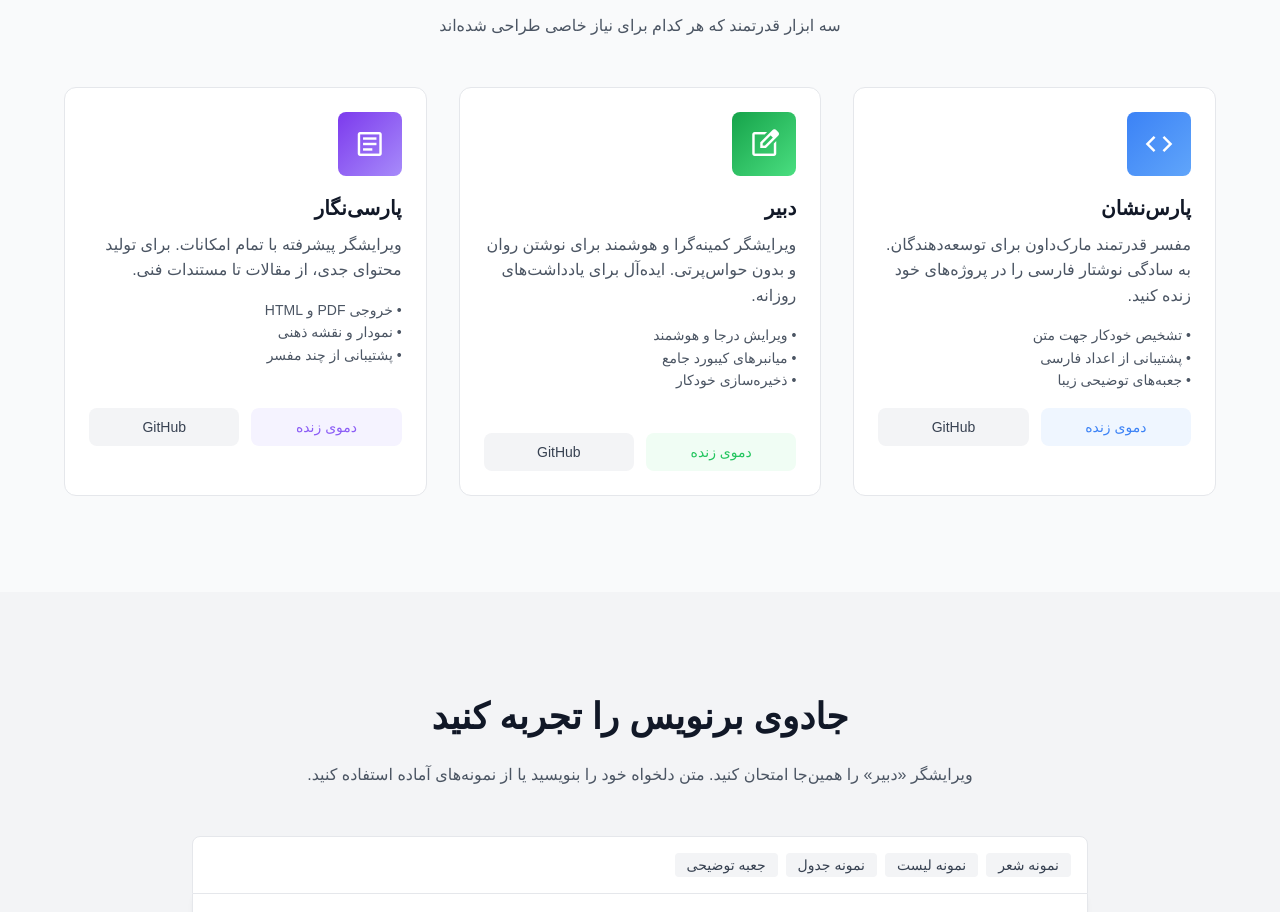
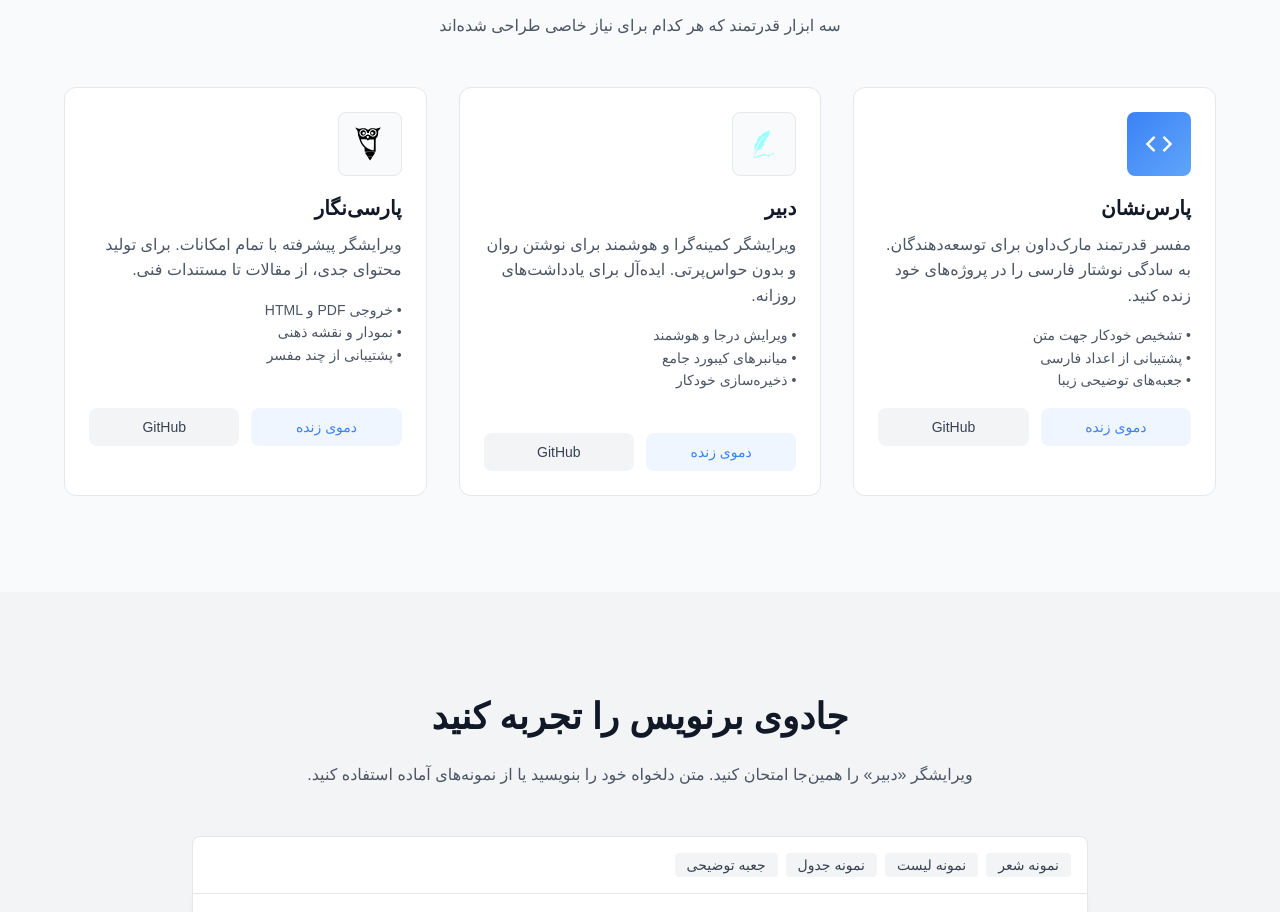
Before and after one commit to barnevis/website, a plain HTML site: page index.html in a window 1280 px wide. Shown: the part 804-1716 px from the top of the page. Drawn offline with nearby package versions, Linux system fonts and the light colour scheme; a small style sheet from the web is missing.

Commit message:
add tools logo

```diff
--- a/index.html
+++ b/index.html
@@ -128,8 +128,8 @@
 
                 <!-- Dabir Card -->
                 <div id="dabir" class="project-card">
-                    <div class="card-icon-wrapper card-icon-green">
-                        <span class="material-symbols-outlined">edit_square</span>
+                    <div class="card-logo-wrapper">
+                        <img src="assets/pics/dabir.svg" alt="دبیر" class="project-logo">
                     </div>
                     <h3>دبیر</h3>
                     <p class="card-description">ویرایشگر کمینه‌گرا و هوشمند برای نوشتن روان و بدون حواس‌پرتی. ایده‌آل برای یادداشت‌های روزانه.</p>
@@ -140,15 +140,15 @@
                     </ul>
                     </br>
                     <div class="card-buttons">
-                        <a href="https://alirho.github.io/dabir" target="_blank" class="btn-primary btn-green">دموی زنده</a>
+                        <a href="https://alirho.github.io/dabir" target="_blank" class="btn-primary">دموی زنده</a>
                         <a href="https://github.com/alirho/dabir" target="_blank" class="btn-secondary">GitHub</a>
                     </div>
                 </div>
 
                 <!-- ParsiNegar Card -->
                 <div id="parsinegar" class="project-card">
-                    <div class="card-icon-wrapper card-icon-purple">
-                        <span class="material-symbols-outlined">article</span>
+                    <div class="card-logo-wrapper">
+                        <img src="assets/pics/parsiNegar.svg" alt="پارسی‌نگار" class="project-logo">
                     </div>
                     <h3>پارسی‌نگار</h3>
                     <p class="card-description">ویرایشگر پیشرفته با تمام امکانات. برای تولید محتوای جدی، از مقالات تا مستندات فنی.</p>
@@ -159,13 +159,14 @@
                     </ul>
                     </br>
                     <div class="card-buttons">
-                        <a href="https://alirho.github.io/parsiNegar" target="_blank" class="btn-primary btn-purple">دموی زنده</a>
+                        <a href="https://alirho.github.io/parsiNegar" target="_blank" class="btn-primary">دموی زنده</a>
                         <a href="https://github.com/alirho/ParsiNegar" target="_blank" class="btn-secondary">GitHub</a>
                     </div>
                 </div>
             </div>
         </div>
     </section>
+
 
     <!-- Live Demo Section -->
     <section id="demo" class="section-padding demo-section">
--- a/styles.css
+++ b/styles.css
@@ -390,7 +390,7 @@ a {
     background-color: #dbeafe;
 }
 
-.btn-green {
+/* .btn-green {
     background-color: #f0fdf4 !important;
     color: #22c55e !important;
 }
@@ -406,7 +406,7 @@ a {
 
 .btn-purple:hover {
     background-color: #ede9fe !important;
-}
+} */
 
 .project-card .card-buttons .btn-secondary {
     background-color: var(--gray-100);
@@ -416,6 +416,33 @@ a {
 .project-card .card-buttons .btn-secondary:hover {
     background-color: var(--gray-200);
 }
+
+/* Logo wrapper for project cards */
+.card-logo-wrapper {
+    width: 4rem;
+    height: 4rem;
+    display: flex;
+    align-items: center;
+    justify-content: center;
+    margin-bottom: 1rem;
+    padding: 0.5rem;
+    background: var(--gray-50);
+    border-radius: 0.5rem;
+    border: 1px solid var(--gray-200);
+}
+
+.project-logo {
+    width: 100%;
+    height: 100%;
+    object-fit: contain;
+}
+
+/* Hover effect for logo */
+.project-card:hover .card-logo-wrapper {
+    background: var(--white);
+    box-shadow: 0 2px 8px rgba(0,0,0,0.1);
+}
+
 
 /* --- Demo Section --- */
 .demo-section {
```
Also changed, not shown: assets/pics/dabir.svg (added), assets/pics/parsiNegar.svg (added).
